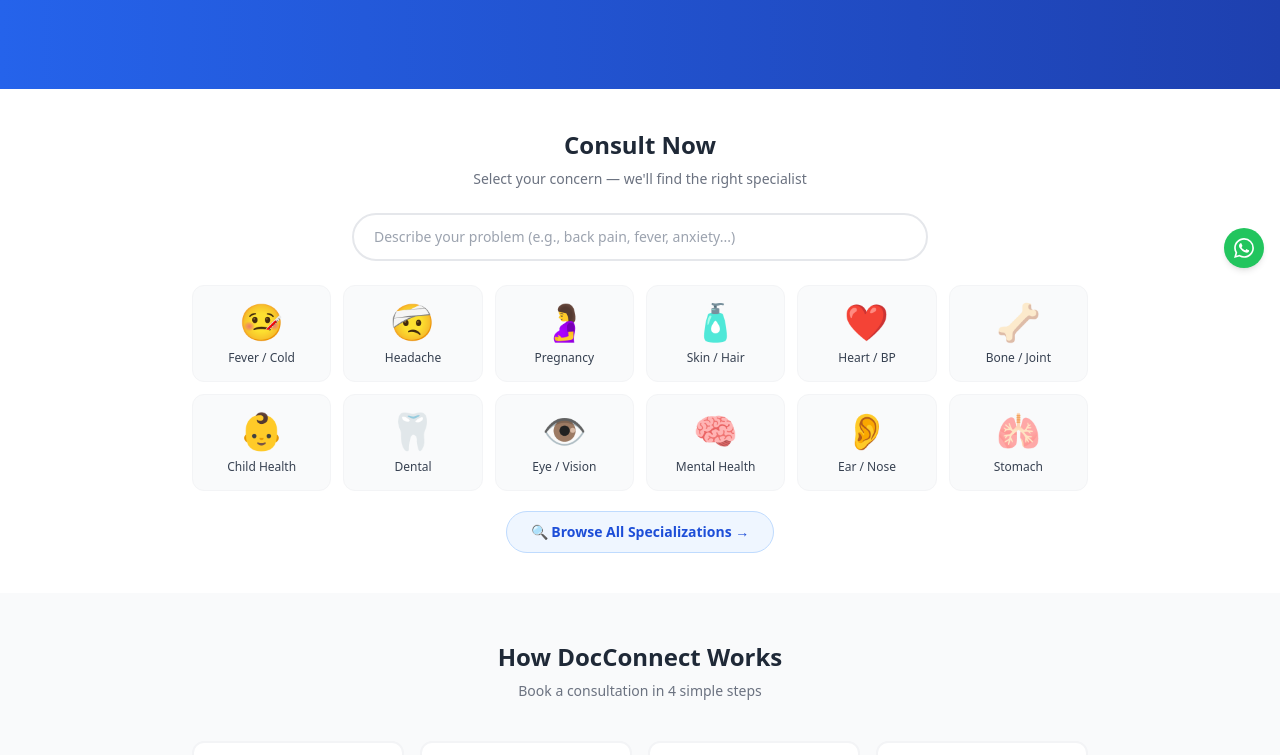
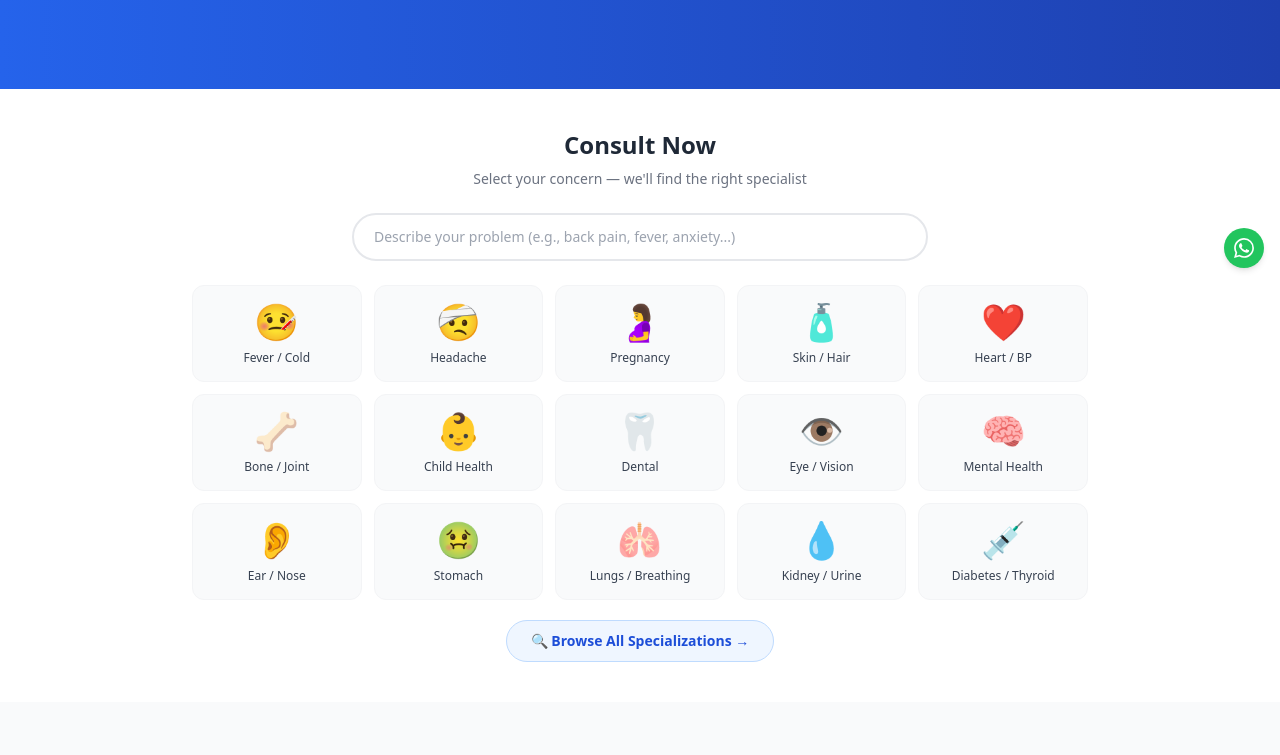
Before and after one commit to kndnkmr/docconnect, a React (Vite) app in the folder client/: page / in a window 1280 px wide. Shown: the part 516-1271 px from the top of the page. Built offline with nearby package versions, Linux system fonts and the light colour scheme; no server answers.

Commit message:
fix: correct stomach emoji, add Pulmonologist/Urologist/Endocrinologist cards

```diff
--- a/client/src/pages/Home.jsx
+++ b/client/src/pages/Home.jsx
@@ -127,8 +127,8 @@ function Home() {
             )}
           </div>
 
-          {/* Symptom cards — all 12 back with larger icons */}
-          <div className="grid grid-cols-3 sm:grid-cols-4 md:grid-cols-6 gap-3 max-w-4xl mx-auto">
+          {/* Symptom cards — all specializations with correct icons */}
+          <div className="grid grid-cols-3 sm:grid-cols-4 md:grid-cols-5 gap-3 max-w-4xl mx-auto">
             {[
               { symptom: 'Fever / Cold', icon: '🤒', specialization: 'General Physician' },
               { symptom: 'Headache', icon: '🤕', specialization: 'Neurologist' },
@@ -141,7 +141,10 @@ function Home() {
               { symptom: 'Eye / Vision', icon: '👁️', specialization: 'Ophthalmologist' },
               { symptom: 'Mental Health', icon: '🧠', specialization: 'Psychiatrist' },
               { symptom: 'Ear / Nose', icon: '👂', specialization: 'ENT Specialist' },
-              { symptom: 'Stomach', icon: '🫁', specialization: 'Gastroenterologist' },
+              { symptom: 'Stomach', icon: '🤢', specialization: 'Gastroenterologist' },
+              { symptom: 'Lungs / Breathing', icon: '🫁', specialization: 'Pulmonologist' },
+              { symptom: 'Kidney / Urine', icon: '💧', specialization: 'Urologist' },
+              { symptom: 'Diabetes / Thyroid', icon: '💉', specialization: 'Endocrinologist' },
             ].map((item, idx) => (
               <Link
                 key={idx}
```
